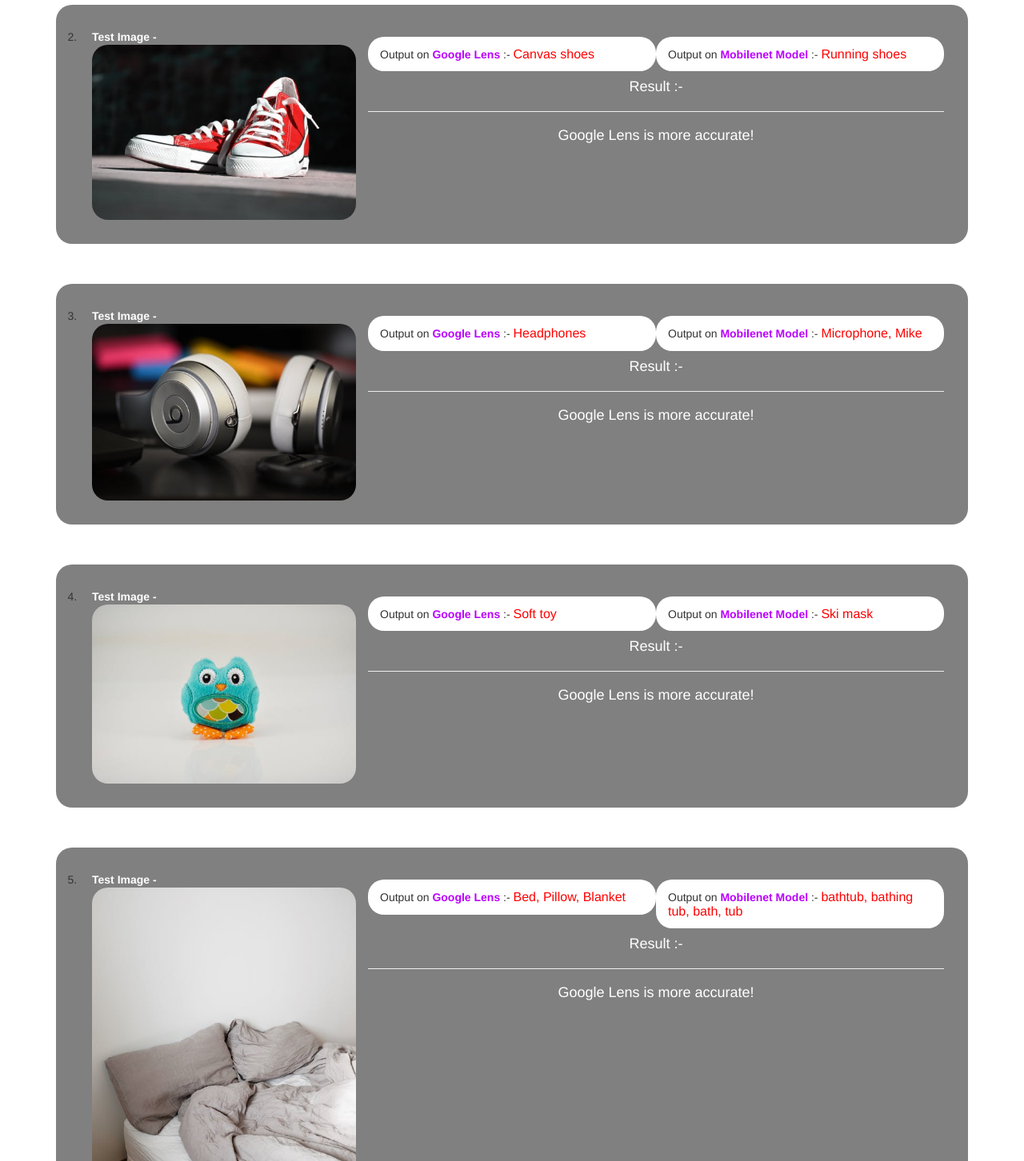
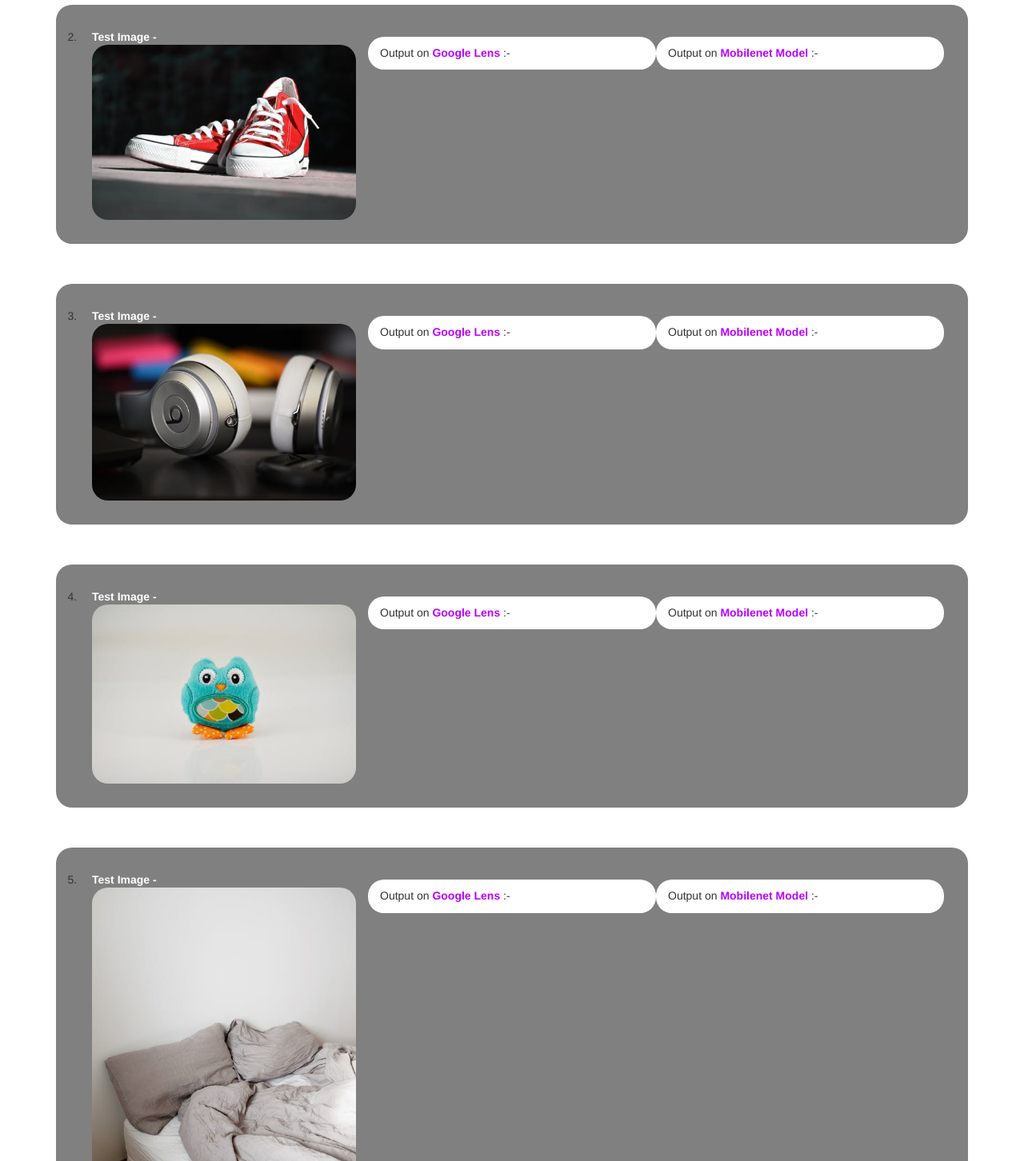
Before and after one commit to YashYadav-github/google-lense-vs-mobile-net-part1, a plain HTML site: page index.html in a window 1280 px wide. Shown: the part 1000-2452 px from the top of the page at 80% size. Drawn offline with nearby package versions, Linux system fonts and the light colour scheme; a web font is replaced by a local one.

Commit message:
Add files via upload

```diff
--- a/index.html
+++ b/index.html
@@ -31,17 +31,13 @@
 				<b style="color: white;">Test Image - </b><img src="bottle.jpeg" class="img-responsive">
 			</li>
 			<h5 class="col-sm-4 col-xs-12" >Output on <b>Google Lens</b> :-
-				<span>Water Bottle</span>
+
 			</h5>
 			<h5 class="col-sm-4 col-xs-12">Output on <b>Mobilenet Model </b> :-
-				<span>Water Bottle</span>
+
 			</h5>
 
-			<div class="bob3" class="col-xs-12">
-				<h4>Result :- </h4>
-				<hr>
-				<h4>Draw/Tie</h4>
-			</div>
+
 
 		</div>
 		<br>
@@ -52,17 +48,13 @@
 				<b style="color: white;">Test Image - </b><img src="shoes.jpeg" class="img-responsive">
 			</li>
 			<h5 class="col-sm-4 col-xs-12" >Output on <b>Google Lens</b> :-
-				<span>Canvas shoes</span>
+
 			</h5>
 			<h5 class="col-sm-4 col-xs-12">Output on <b>Mobilenet Model </b> :-
-				<span>Running shoes</span>
+
 			</h5>
 
-			<div class="bob3" class="col-xs-12">
-				<h4>Result :- </h4>
-				<hr>
-				<h4>Google Lens is more accurate!</h4>
-			</div>
+
 
 		</div>
 
@@ -74,17 +66,13 @@
 				<b style="color: white">Test Image - </b><img src="hp.jpeg" class="img-responsive">
 			</li>
 			<h5 class="col-sm-4 col-xs-12" >Output on <b>Google Lens</b> :-
-				<span>Headphones</span>
+
 			</h5>
 			<h5 class="col-sm-4 col-xs-12">Output on <b>Mobilenet Model </b> :-
-				<span>Microphone, Mike</span>
+
 			</h5>
 
-			<div class="bob3" class="col-xs-12">
-				<h4>Result :- </h4>
-				<hr>
-				<h4>Google Lens is more accurate!</h4>
-			</div>
+
 
 		</div>
 
@@ -96,17 +84,13 @@
 				<b style="color: white">Test Image - </b><img src="t.jpeg" class="img-responsive">
 			</li>
 			<h5 class="col-sm-4 col-xs-12" >Output on <b>Google Lens</b> :-
-				<span>Soft toy</span>
+
 			</h5>
 			<h5 class="col-sm-4 col-xs-12">Output on <b>Mobilenet Model </b> :-
-				<span>Ski mask</span>
+
 			</h5>
 
-			<div class="bob3" class="col-xs-12">
-				<h4>Result :- </h4>
-				<hr>
-				<h4>Google Lens is more accurate!</h4>
-			</div>
+
 
 		</div>
 
@@ -118,17 +102,13 @@
 				<b style="color: white">Test Image - </b><img src="bed.jpeg" class="img-responsive">
 			</li>
 			<h5 class="col-sm-4 col-xs-12" >Output on <b>Google Lens</b> :-
-				<span>Bed, Pillow, Blanket</span>
+
 			</h5>
 			<h5 class="col-sm-4 col-xs-12">Output on <b>Mobilenet Model </b> :-
-				<span>bathtub, bathing tub, bath, tub</span>
+
 			</h5>
 
-			<div class="bob3" class="col-xs-12">
-				<h4>Result :- </h4>
-				<hr>
-				<h4>Google Lens is more accurate!</h4>
-			</div>
+
 
 		</div>
 
```
